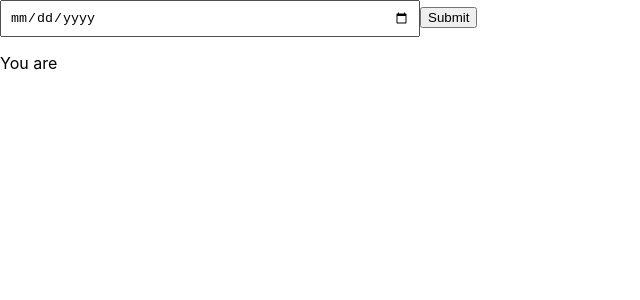
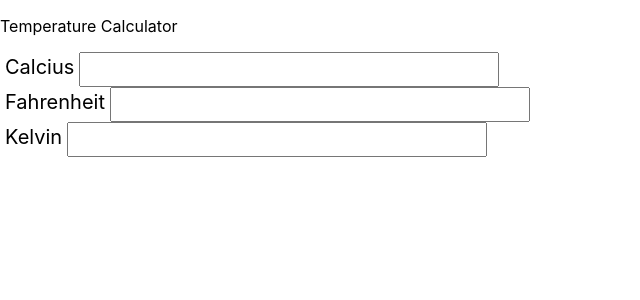
Before and after one commit to Preciousnnebuogor/Mini-projects, a React (Create React App) app: page / in a window 1280 px wide. Shown: the top 300 px of the page, without its empty margins (0-640 px from the left). Built offline with nearby package versions, Linux system fonts and the light colour scheme.

Commit message:
collected

```diff
--- a/src/App.js
+++ b/src/App.js
@@ -1,6 +1,7 @@
 import "./App.css";
 import AgeCalcuator from "./components/age/age";
 import LoanCalculator from "./components/loans/loans";
+import TemperatureCal from "./components/temp/tempCal";
 // import PopFi from "./components/popfi/pop";
 // import Toggle from "./components/toggle.jsx/toggle";
 // import WordCount from "./components/wordCount/wordCount";
@@ -12,7 +13,8 @@ function App() {
       {/* <PopFi/> */}
       {/* <WordCount/> */}
       {/* <LoanCalculator/> */}
-      <AgeCalcuator/>
+      {/* <AgeCalcuator/> */}
+      <TemperatureCal/>
     </div>
   );
 }
--- /dev/null
+++ b/src/components/temp/tempCal.jsx
@@ -0,0 +1,69 @@
+import { useEffect, useState } from "react";
+import "./tempCal.css";
+export default function TemperatureCal() {
+  const [cal, setCal] = useState("");
+  const [fah, setFah] = useState("");
+  const [kel, setKel] = useState("");
+
+  useEffect(() => {
+    function handleFah() {
+      if (!cal) {
+        setFah("");
+        return;
+      }
+
+      const check = (cal * 9) / 5 + 32;
+      console.log(check);
+      setFah(check);
+    }
+    handleFah()
+  }, [cal]);
+
+  useEffect(() => {
+    function handleKel() {
+      if (!cal) {
+        setKel("");
+        return;
+      }
+      const check = parseFloat(cal) + 273.15;
+      setKel(check);
+    }
+    handleKel()
+  }, [cal]);
+
+  return (
+    <div>
+      <div>
+        <p>Temperature Calculator</p>
+        <div>
+          <label>Calcius</label>
+          <input
+            type="number"
+            onChange={(e) => setCal(e.target.value)}
+            value={cal}
+          />
+        </div>
+
+        <div>
+          <label>Fahrenheit</label>
+          <input
+            type="number"
+            onChange={(e) => setFah(e.target.value)}
+            value={fah}
+            readOnly
+          />
+        </div>
+
+        <div>
+          <label>Kelvin</label>
+          <input
+            type="number"
+            onChange={(e) => setKel(e.target.value)}
+            value={kel}
+            readOnly
+          />
+        </div>
+      </div>
+    </div>
+  );
+}
```
Also changed, not shown: src/components/temp/tempCal.css (added).
